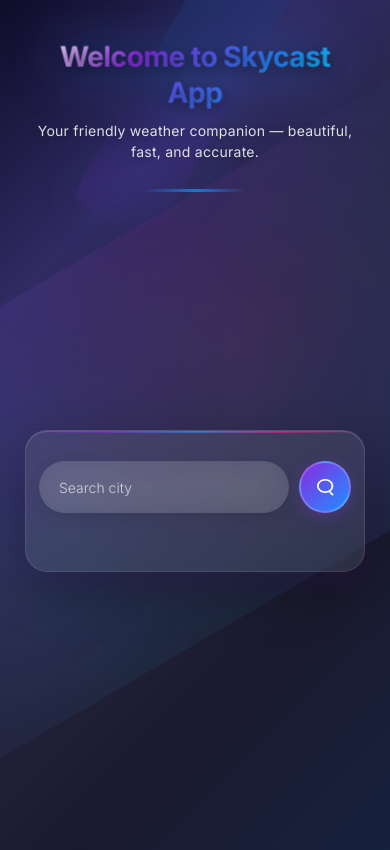
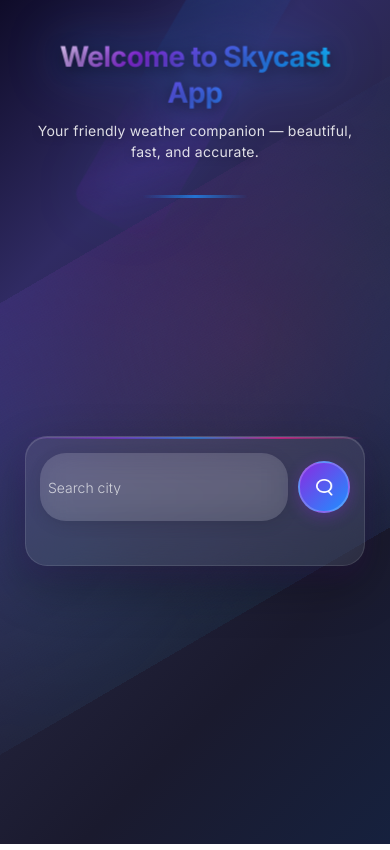
Before and after one commit to karangupta12-stack/weather_app, a plain HTML site: page index.html in a window 390 px wide. Shown: the top 850 px of the page. Drawn offline with Linux system fonts and the light colour scheme.

Commit message:
Adjust padding for card and search input for improved layout

```diff
--- a/style.css
+++ b/style.css
@@ -744,7 +744,7 @@
 
     .card {
         order: 2;
-        padding: 30px 24px;
+        padding: 16px 14px;
         max-width: 100%;
         border-radius: 22px;
         width: 100%;
@@ -779,7 +779,7 @@
     }
 
     .search input {
-        padding: 14px 18px;
+        padding: 32px 6px;
         height: 52px;
         font-size: 14px;
         border-radius: 26px;
```
